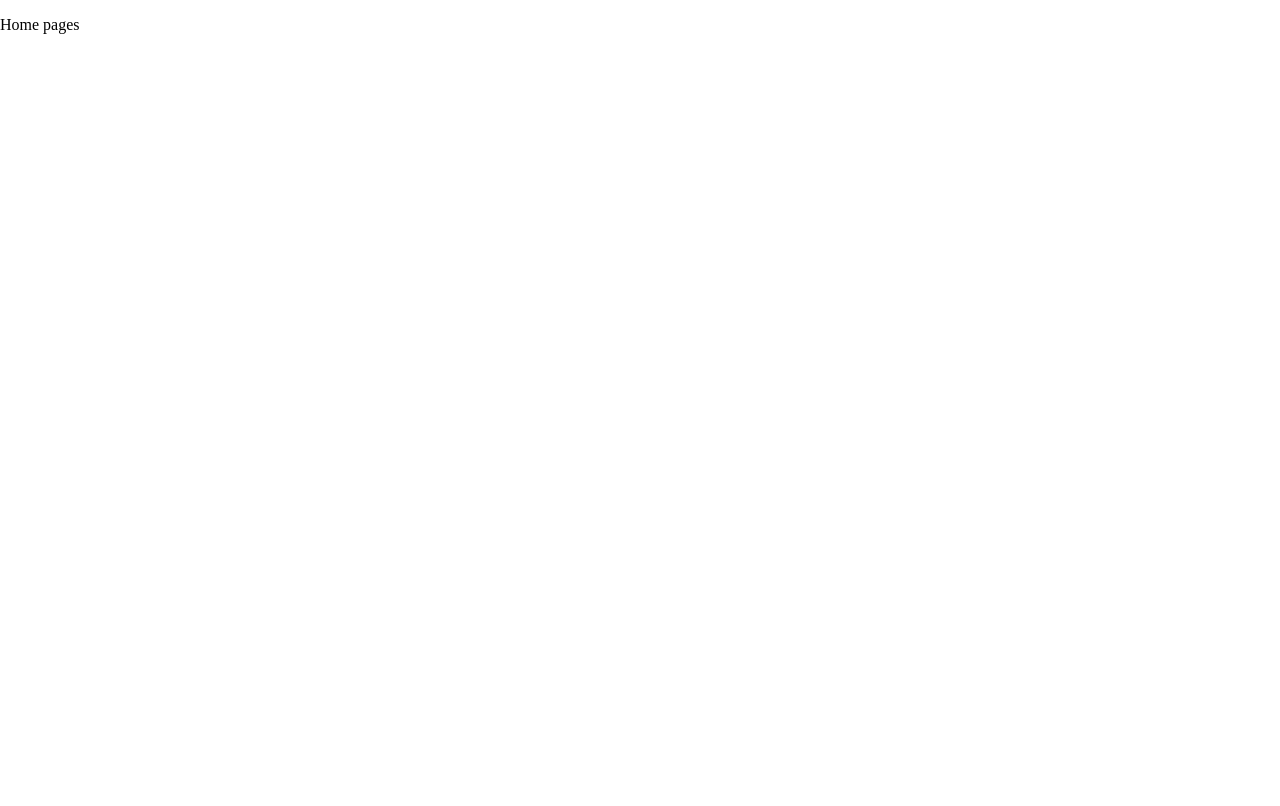
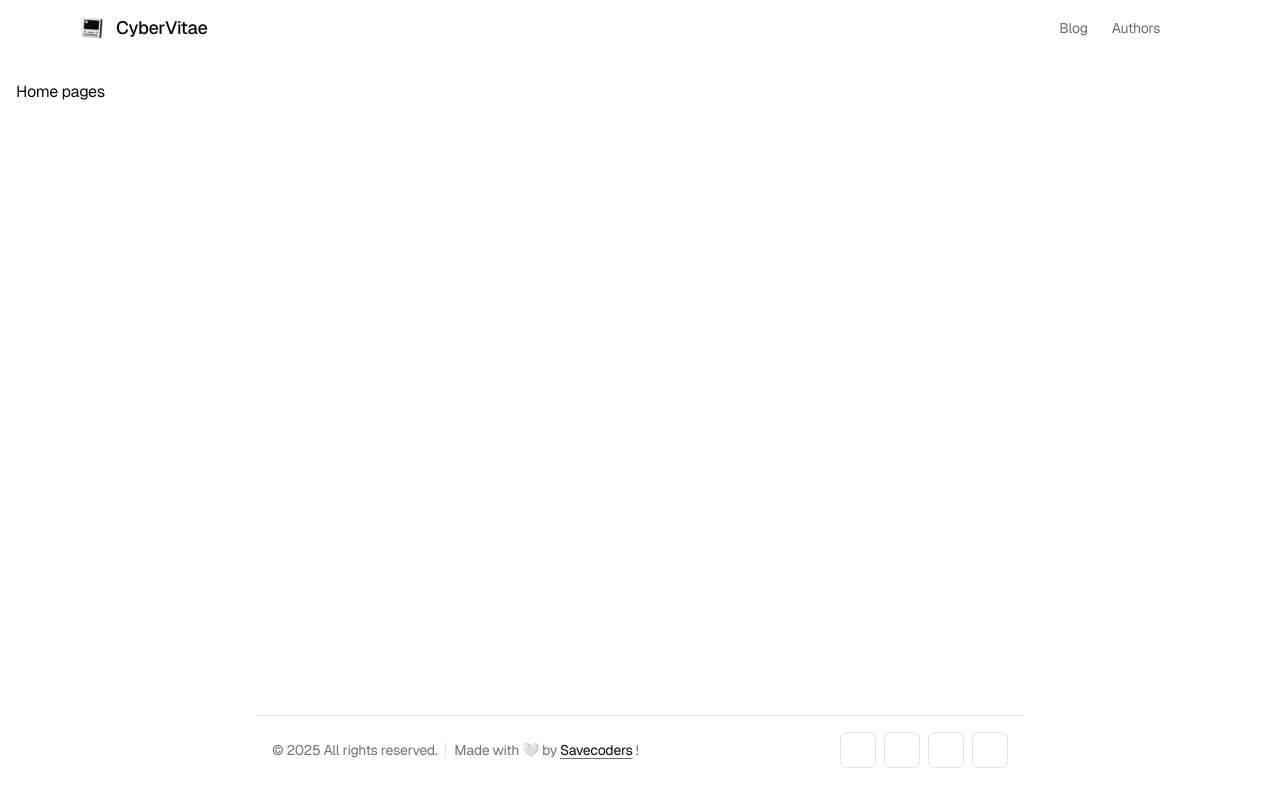
Before and after one commit to Savecoders/CyberVitae, an Astro site: page / in a window 1280 px wide. Built offline with nearby package versions, Linux system fonts and the light colour scheme; Astro itself is replaced by a stand-in of ours; some icons are missing.

Commit message:
feat: add default layout

```diff
--- a/src/layouts/Layout.astro
+++ b/src/layouts/Layout.astro
@@ -1,22 +1,39 @@
+---
+import Footer from '@/components/Footer.astro'
+import Head from '@/components/Head.astro'
+import Header from '@/components/Header.astro'
+import { SITE } from '@/consts'
+import { cn } from '@/lib/utils'
+import '@/styles/global.css'
+import '@/styles/typography.css'
+
+interface Props {
+  class?: string
+}
+
+const { class: className } = Astro.props
+---
+
 <!doctype html>
-<html lang="en">
-	<head>
-		<meta charset="UTF-8" />
-		<meta name="viewport" content="width=device-width" />
-		<link rel="icon" type="image/svg+xml" href="/favicon.svg" />
-		<meta name="generator" content={Astro.generator} />
-		<title>Astro Basics</title>
-	</head>
-	<body>
-		<slot />
-	</body>
+<html class="bg-background text-foreground" lang={SITE.locale}>
+  <Head>
+    <slot name="head" />
+  </Head>
+  <body>
+    <div class="flex h-fit min-h-screen flex-col gap-y-6 font-sans">
+      <div
+        class="bg-background/50 sticky top-0 z-50 divide-y backdrop-blur-sm xl:divide-none"
+      >
+        <Header />
+        <slot name="subposts-navigation" />
+        <slot name="table-of-contents" />
+      </div>
+      <main class="grow">
+        <div class={cn('mx-auto flex grow flex-col gap-y-6 px-4', className)}>
+          <slot />
+        </div>
+      </main>
+      <Footer />
+    </div>
+  </body>
 </html>
-
-<style>
-	html,
-	body {
-		margin: 0;
-		width: 100%;
-		height: 100%;
-	}
-</style>
```
